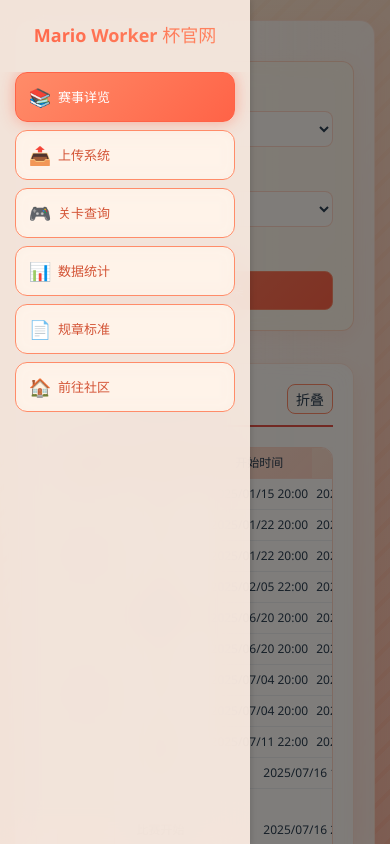
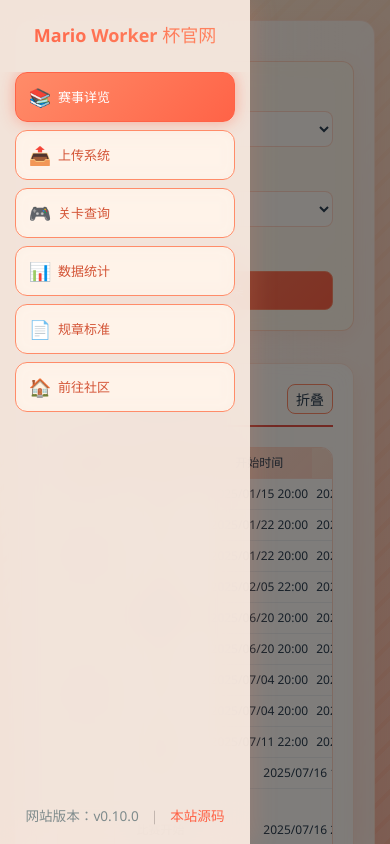
Before and after one commit to MarioForeverCommunity/MWCup-Site, a Vue app: page / in a window 390 px wide. Shown: the top 844 px of the page. Built offline with nearby package versions, Linux system fonts and the light colour scheme.

Commit message:
Minor: 添加网站版本和源码链接

```diff
--- a/src/App.vue
+++ b/src/App.vue
@@ -1,5 +1,6 @@
 <script setup lang="ts">
 import { ref, onMounted, onUnmounted } from 'vue'
+import packageJson from '../package.json'
 import RoundSelector from './components/RoundSelector.vue'
 import LevelFileTest from './components/LevelFileSearch.vue'
 import UploadSystem from './components/UploadSystem.vue'
@@ -180,6 +181,19 @@
           <span class="nav-text">前往社区</span>
         </button>
       </nav>
+      <footer class="sidebar-footer">
+        <div class="footer-content">
+          <span class="version-info">网站版本：v{{ packageJson.version }}</span>
+          <span class="divider"> | </span>
+          <a
+            href="https://github.com/MarioForeverCommunity/MWCup-Site"
+            target="_blank"
+            class="source-link"
+          >
+            本站源码
+          </a>
+        </div>
+      </footer>
     </aside>
     <!-- 遮罩层，移动端且菜单展开时显示 -->
     <div
@@ -259,10 +273,40 @@
   transition: all 0.3s ease;
 }
 
+/* 侧边栏底部样式 */
+.sidebar-footer {
+  margin-top: auto;
+  padding-bottom: 1rem; /* 添加底边距 */
+  font-size: 0.85rem;
+  color: var(--text-muted);
+  display: flex;
+  justify-content: center;
+  align-items: center;
+  min-height: 40px;
+  width: 100%;
+  box-sizing: border-box;
+}
+
+.footer-content {
+  display: flex;
+  align-items: center;
+  gap: 0.75rem;
+  flex-wrap: wrap;
+  justify-content: center;
+  text-align: center;
+}
+
+.divider {
+  color: rgba(0, 0, 0, 0.2);
+  user-select: none;
+}
+
 /* 侧边栏动画 */
 @media (min-width: 768px) {
   .sidebar {
     animation: slideInLeft 0.5s ease-out;
+    display: flex;
+    flex-direction: column;
   }
 
   .sidebar-mask {
@@ -395,14 +439,16 @@
 
   .sidebar {
     position: fixed;
+    top: 0;
     left: 0;
-    top: 0;
+    width: 250px;
     height: 100vh;
-    width: 250px;
-    z-index: 1001; /* 提高侧边栏层级，确保在遮罩层之上 */
+    display: flex;
+    flex-direction: column;
+    z-index: 1001;
     transform: translateX(0);
     transition: transform 0.3s ease-in-out;
-    box-shadow: 2px 0 5px rgba(0, 0, 0, 0.1);
+    overflow-y: auto;
   }
 
   .sidebar-nav {
@@ -463,6 +509,8 @@
     width: 100%;
     text-align: center;
   }
+
+  /* 移动视图下使用全局定义的sidebar-footer样式 */
 
   .sidebar-mask {
     display: block;
--- a/src/components/ScoreTable.vue
+++ b/src/components/ScoreTable.vue
@@ -115,7 +115,7 @@
 
       <!-- 详细评分表 -->
       <div class="detailed-scores">
-        <h4>{{ scoreData.scoringScheme === 'E' ? '评委评分' : '详细评分' }} ({{ filteredDetailRecords.length }} 条记录)</h4>
+        <h4>{{ scoreData.scoringScheme === 'E' ? '评委评分' : '详细评分' }}</h4>
         <p class="scheme-info">
           评分标准:
           <template v-if="getSchemeLink(scoreData.scoringScheme)">
@@ -265,7 +265,7 @@
 
         <!-- 大众评分表 (仅评分方案E) -->
         <div v-if="scoreData && scoreData.scoringScheme === 'E' && scoreData.publicScores && scoreData.publicScores.length > 0" class="public-scores">
-          <h4>大众评分 ({{ scoreData.publicScores.length }} 名选手)</h4>
+          <h4>大众评分</h4>
           <div class="table-wrapper">
             <table class="table-base score-table">
               <thead>
@@ -314,7 +314,7 @@
 
         <!-- 总分排名表 -->
         <div class="player-totals">
-          <h4>总分排名 ({{ filteredPlayerScores.length }} 名选手)</h4>
+          <h4>总分排名</h4>
           <p v-if="scoreData && scoreData.scoringScheme === 'E'" class="scoring-note">注：最终得分 = 评委评分×75% + 大众评分×25%</p>
           <div class="table-wrapper">
             <table class="table-base total-table">
```
